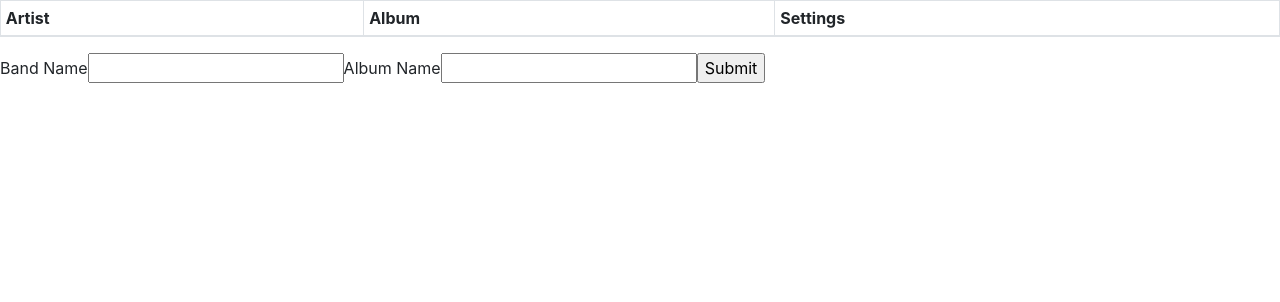
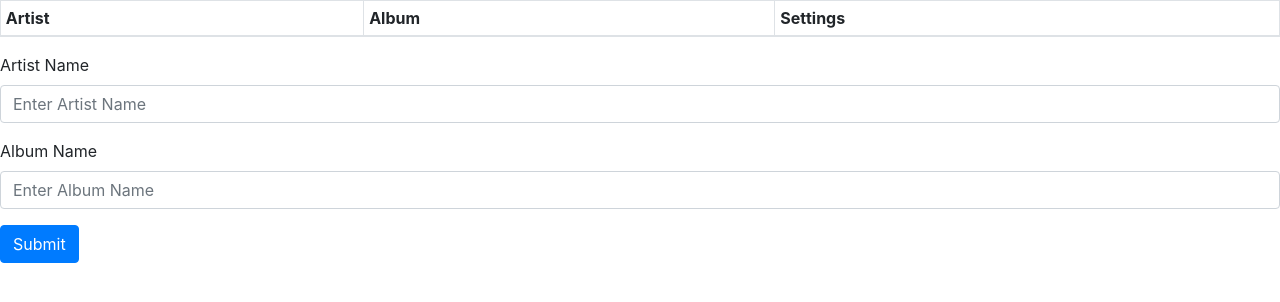
Before and after one commit to blabtonic/dis-query, a React (Create React App) app: page / in a window 1280 px wide. Shown: the top 302 px of the page. Built offline with nearby package versions, Linux system fonts and the light colour scheme.

Commit message:
added bootstrap but Form is submitting URL

```diff
--- a/src/FormInput.js
+++ b/src/FormInput.js
@@ -1,4 +1,5 @@
 import React, { Component } from 'react';
+import { Form, Button } from 'react-bootstrap';
 
 class FormInput extends Component {
     constructor(props) {
@@ -29,6 +30,26 @@ class FormInput extends Component {
         const { name, album } = this.state;
 
         return(
+            <Form>
+                <Form.Group>
+                    <Form.Label>Artist Name</Form.Label>
+                    <Form.Control type="text" placeholder="Enter Artist Name" name="name" value={name} onChange={this.handleChange} />
+                </Form.Group>
+
+                <Form.Group>
+                    <Form.Label>Album Name</Form.Label>
+                    <Form.Control type="text" placeholder="Enter Album Name" name="album" value={album} onChange={this.handleChange} />
+                </Form.Group>
+
+                <Button variant="primary" type="submit" onClick={this.submitForm}>Submit</Button>
+            </Form>
+        );
+    }
+}
+
+/**
+ *
+ *         return(
             <form>
                 <label>Band Name</label>
                 <input
@@ -48,7 +69,5 @@ class FormInput extends Component {
                     onClick={this.submitForm} />
             </form>
         );
-    }
-}
-
+ */
 export default FormInput;
```
